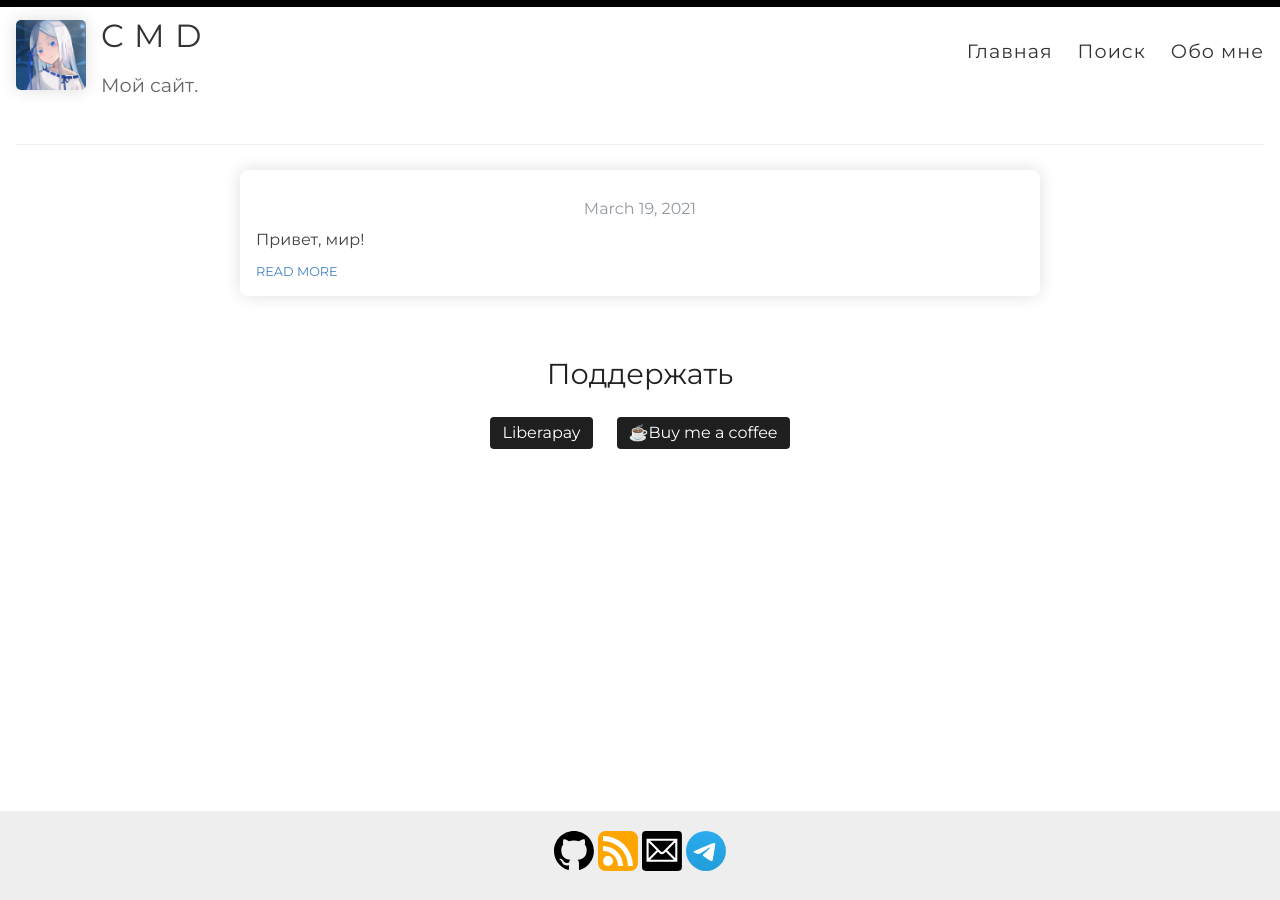
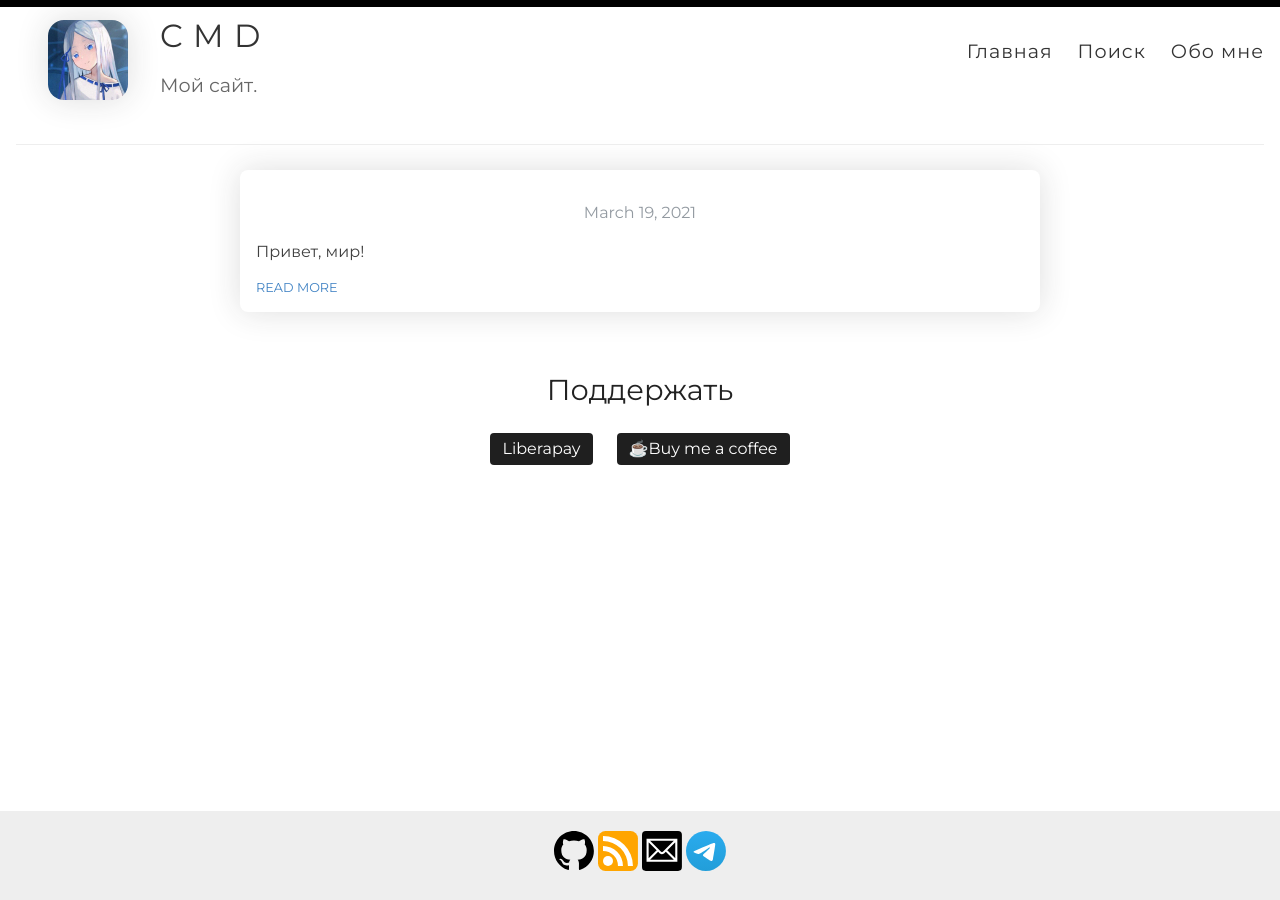
Before and after one commit to cmd410/cmd410.github.io, a Jekyll site: the page built from index.html, in a window 1280 px wide. Built offline with Jekyll 4.4.1, drawn with Linux system fonts in a browser that asks for light colours; the list of posts is cut into pages by our own code.

Commit message:
more styling fixes

```diff
--- a/assets/style.scss
+++ b/assets/style.scss
@@ -17,7 +17,7 @@
 @import url('https://fonts.googleapis.com/css2?family=Montserrat&display=swap');
 
 :root {
-  --shadow-settings: 0 0 1em #27272727;
+  --shadow-settings: 0 0 2em #27272727;
 }
 
 html {
@@ -85,12 +85,18 @@ h4 {
 
 p {
   margin: 15px 0;
+  line-height: 1.5;
   word-wrap:break-word;
 }
 
 article {
   align-self: center;
   max-width: 45em;
+}
+
+.detailed, .page {
+  display: block;
+  margin: 0 auto;
 }
 
 table {
@@ -133,27 +139,19 @@ table tr td :last-child {
 	margin-bottom: 0;
 }
 
-/*.detailed .entry p:first-of-type:first-letter {
-    float: left;
-    margin: 0.13em 0.05em 0 -0.05em;
-    font-size: 3.333em;
-    line-height: 0.75em;
-}*/
-
 #search-container {
   text-align: center;
 }
 
 #search-input {
   width: 80%;
-  padding: 12px 20px;
-  margin: 8px 0;
-  display: inline-block;
-  border: 1px solid #ccc;
-  border-radius: 4px;
-  box-sizing: border-box;
-  font-size: 0.8em;
-  background-color: #fff3ff;
+  padding: 1em 1.5em;
+  margin: 1em 0;
+  box-shadow: var(--shadow-settings);
+  border-radius: 1em;
+  border-style: none;
+  font-size: 1em;
+  background-color: #ffffff;
 }
 
 .share-box {
@@ -222,7 +220,7 @@ strong, b {
 img {
   display: block;
   max-width: 100%;
-  margin: 0 auto;
+  margin: 2em auto;
   box-shadow: var(--shadow-settings);
 }
 
@@ -285,9 +283,9 @@ p > img {
 
 .site-avatar {
   float: left;
-  width: 70px;
-  height: 70px;
-  margin-right: 15px;
+  width: 5em;
+  height: 5em;
+  margin: 0 2em;
 
   @include mobile {
     float: none;
@@ -296,7 +294,8 @@ p > img {
   }
 
   img {
-    border-radius: 5px;
+    border-radius: 1em;
+    margin: 0 auto !important;
   }
 }
 
```
